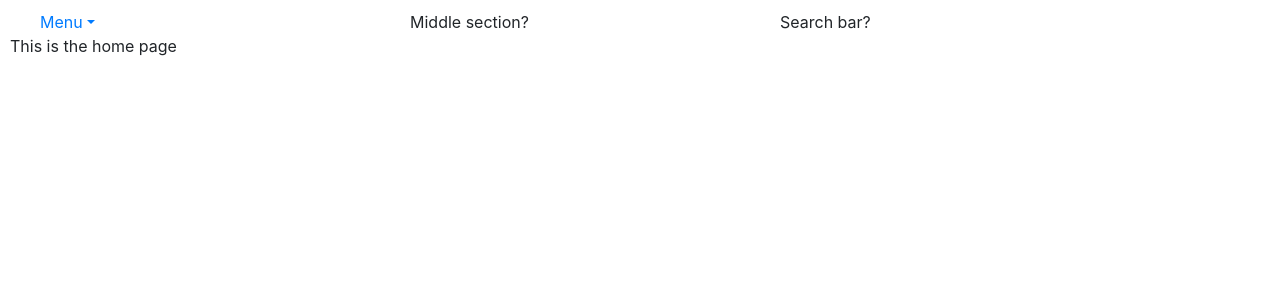
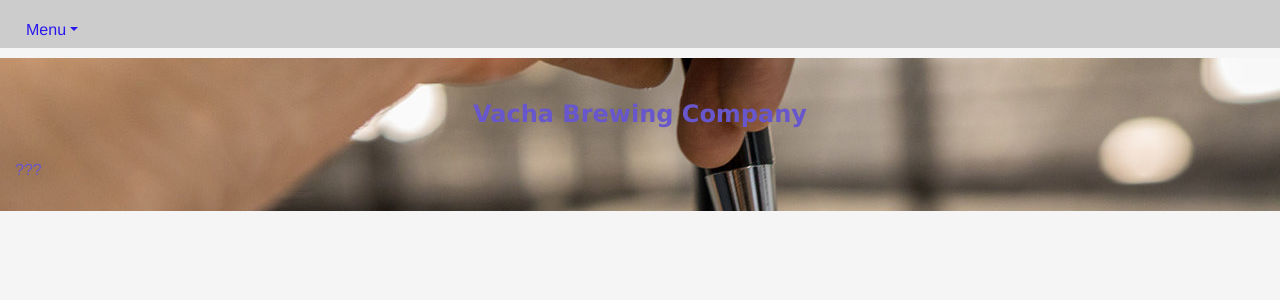
Before and after one commit to fargofallout/fakebrewery, a Flask app: template fakebrewery/templates/home/home.html in a window 1280 px wide. Shown: the top 300 px of the page. Run offline with Flask 2, Linux system fonts and the light colour scheme; the template is opened without the code that fills it, so the values that code supplies are empty; some libraries are stand-ins or nearby versions.

Commit message:
No major changes

```diff
--- /dev/null
+++ b/fakebrewery/static/newstyles.css
@@ -0,0 +1,219 @@
+
+/*notes:
+
+browsers consider classes and IDs to be basically the same?
+IDs: should be unique
+classes: are used all over the place to make things look the same
+. notation makes classes - for instance, .whatever makes a class called whatever
+padding is distance between the item and the border
+margin is the distance between the border and the adjacent items
+for margin, border, and padding, you can do 5px 10px 5px 10px, which is rop, right, bottom, left
+or you can do 5px 10px, which means top and bottom are 5, right and left are 10
+
+classes can be mixed with tags - .box-1 h1 would only apply to h1 tags that appear within box-1
+
+*/
+body {
+	background-color: #f5f5f5;
+	font-family: Helvetica, Arial;
+	font-size: 16px;
+	/* padding: 1em; */
+	margin: auto;
+	/*width: 80%;*/
+	line-height: 1.8;
+}
+
+a {
+	text-decoration: none;
+	color: #2817ee;
+}
+
+/* putting a colon after the tag seems to affect a state of the tag */
+a:hover {
+	color: #11aa22;
+}
+
+table {
+	width: 100%;
+	margin: auto;
+}
+
+.grid-container {
+	display: grid;
+	grid-template-columns: 1fr 4fr;
+	grid-template-rows: 20% 8fr 1fr;
+	grid-gap: 10px;
+}
+
+.navbar {
+	grid-row: 1 / span 1;
+	grid-column: 1 / span 2;
+	margin: 0px;
+	background-clip: border-box;
+	padding: 1em;
+	position: sticky;
+	top: 0;
+}
+
+.sidebar {
+	grid-column: 1 / span 1;
+	grid-row: 2 / span 1;
+}
+
+.main-content {
+	grid-row: 2 / span 1;
+	grid-column: 2 / span 1;
+}
+
+.main-content-no-cols {
+	grid-row: 2 / span 1;
+	grid-column: 1 / span 2;
+	padding: 15px;
+	background-image: url('images/background.jpg');
+	background-repeat: no-repeat;
+	background-color: transparent;
+}
+
+.footer {
+	grid-row: 3 / span 1;
+	grid-column: 1 / span 2;
+}
+
+.main-content-no-cols h2 {
+	text-align: center;
+	font-family: Verdana, Geneva, Tahoma, sans-serif;
+}
+
+/*.grid1-4 {
+	display: grid;
+	grid-template-columns: 1fr 4fr;
+	grid-column-gap: 2em;
+	grid-auto-rows: minmax(100px, auto);
+}
+
+.grid4-1 {
+	display: grid;
+	grid-template-columns: 4fr 1fr;
+	grid-column-gap: 2em;
+	grid-auto-rows: minmax(100px, auto);
+}
+*/
+/*.navbar {
+	display: grid;
+
+}
+*/
+/*.sidebar {
+	height: 100%;
+	width: 30%;
+	position: fixed;
+	z-index: 1;
+	top: 0;
+	left: 0;
+	overflow-x: hidden;
+}*/
+
+.table-border {
+	/*background-color: #c7c7c7;*/
+	padding: 5px 3px;
+	border: 2px #444444 solid;
+	border-collapse: collapse;
+	text-align: center;
+}
+
+.table-no-border {
+	padding: 5px 3px;
+	border-collapse: collapse;
+}
+
+.shaded-header {
+	background-color: #c7c7c7
+}
+
+tr:nth-child(even) {
+	background-color: #c7c7c7;
+}
+
+.list-items-border {
+	border: 1px #cccccc solid;
+	padding: 10px;
+	border-radius: 20px;
+}
+
+.bg-blue {
+	background-color: #2817ee;
+}
+
+.bg-green {
+	background-color: #22bb22;
+}
+
+.bg-purple {
+	background-color: #6857cc;
+}
+
+.bg-light-grey {
+	background-color: #cccccc;
+}
+
+.bg-dark-grey {
+	background-color: #555555;
+}
+
+.font-white {
+	color: #ffffff;
+}
+
+.font-red {
+	color: #ff3333;
+}
+
+.font-purple {
+	color: #6857cc;
+}
+
+.dropdown-toggle {
+	white-space: nowrap;
+	padding: 30px 30px 30px 10px;
+  }
+
+  .dropdown-toggle::after {
+	display: inline-block;
+	margin-left: 0.255em;
+	vertical-align: 0.255em;
+	content: "";
+	border-top: 0.3em solid;
+	border-right: 0.3em solid transparent;
+	border-bottom: 0;
+	border-left: 0.3em solid transparent;
+  }
+
+  .dropdown-toggle:empty::after {
+	margin-left: 0;
+  }
+
+  .dropdown-menu {
+	position: absolute;
+	top: 80%;
+	left: 0;
+	z-index: 1000;
+	display: none;
+	float: left;
+	min-width: 10rem;
+	padding: 0.5rem 0;
+	margin: 0.125rem 0 0;
+	font-size: 1rem;
+	color: #212529;
+	text-align: left;
+	list-style: none;
+	background-color: #fff;
+	background-clip: padding-box;
+	border: 1px solid rgba(0, 0, 0, 0.15);
+	border-radius: 0.25rem;
+  }
+
+  .dropdown:hover .dropdown-menu {
+	display: block;
+	margin-left: 20px;
+	padding-left: 25px;
+}
--- a/fakebrewery/templates/base.html
+++ b/fakebrewery/templates/base.html
@@ -7,8 +7,9 @@
 	<title>
 		{% block title %}{% endblock %}
 	</title>
-	<link rel="stylesheet" type="text/css" href="{{ url_for('static', filename='bootstrap.min.css') }}">
-	<link rel="stylesheet" type="text/css" href="/static/styles.css">
+	<!-- <link rel="stylesheet" type="text/css" href="{{ url_for('static', filename='bootstrap.min.css') }}"> -->
+	<!-- <link rel="stylesheet" type="text/css" href="/static/styles.css"> -->
+	<link rel="stylesheet" type="text/css" href="/static/newstyles.css">
 	<!-- <script type="text/javascript" src="{{ url_for('static', filename='jquery.js') }}"> </script> -->
 	<!-- <script type="text/javascript" src="{{ url_for('static', filename='bootstrap.js') }}"> </script> -->
 
@@ -16,9 +17,8 @@
 
 <body>
 	<!-- navbar -->
-	<div class="container">
-		<div class="row">
-			<div class="col-sm">
+	<div class="grid-container">
+		<header class="navbar bg-light-grey">
 			<span class="dropdown">
 				<a href="#" data-toggle="dropdown" class="dropdown-toggle">Menu<b class="caret"></b></a>
 				<ul class="dropdown-menu">
@@ -28,17 +28,9 @@
 					<li><a href="#">Blog</a></li>
 				</ul>
 			</span>
-			</div>
-			<div class="col-md">
-				Middle section?
-			</div>
-			<div class="col-md">
-				Search bar?
-			</div>
-		</div>
-	</div>
-	</nav>
+		</header>
 	{% block body %}
 	{% endblock %}
+	</div>
 </body>
 </html>
--- a/fakebrewery/templates/home/home.html
+++ b/fakebrewery/templates/home/home.html
@@ -12,6 +12,11 @@
 <!-- Body -->
 {% block body %}
 
-This is the home page
+<div class="main-content-no-cols font-purple">
+    <h2> Vacha Brewing Company </h2>
+    <span>
+        ???
+    </span>
+</div>
 
 {% endblock %}
```
Also changed, not shown: fakebrewery/static/images/background.jpg (added). Lines whose indentation alone changed are shown as unchanged.
